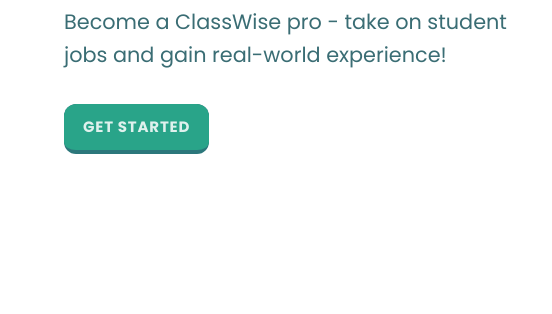
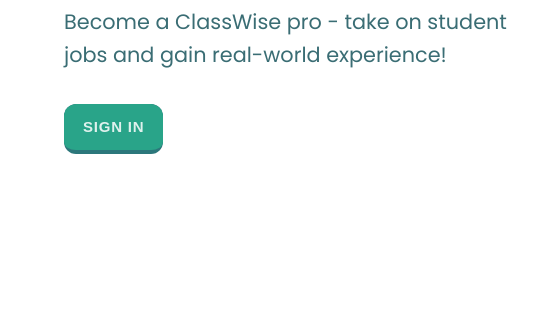
Before and after one commit to reginemones/landing_page, a plain HTML site: page landing page/index.html in a window 1280 px wide. Shown: the part 347-661 px from the top of the page, 96-648 px from the left. Drawn offline with nearby package versions, Linux system fonts and the light colour scheme.

Commit message:
link to sign in page

```diff
--- a/landing page/assets/css/styles.css
+++ b/landing page/assets/css/styles.css
@@ -91,10 +91,10 @@
   width: 10rem;
 }
 
-/*========== CLASS CSS ==========*/
+/*========== CLASS CSS ==========
 .section{
   padding: 4rem 0 2rem;
-}
+}*/
 
 .section-title, .section-subtitle{
   text-align: center;
--- a/landing page/index.html
+++ b/landing page/index.html
@@ -35,7 +35,7 @@
                     <div class="home__data">
                         <h1 class="home__title">Make a <br> Change</h1>
                         <p class="home__subtitle">Become a ClassWise pro - take on student jobs and gain real-world experience!</p>
-                        <a href="#" class="button">Get Started</a>
+                        <button class="button" onclick = "window.location.href='https://classwise-app.vercel.app/';">Sign in</button>
                     </div>
                     <img src="assets/img/landing logo.png" alt="" class="home__img">
                 </div>
@@ -103,30 +103,6 @@
             </section>
             <section class="faqs section bd-container" id="faqs">
                 <h2 class="section-title">FAQS</h2>
-                <!--<div class="faqs-con">
-                    <div class="accordion">
-                        <div class="accordion-item" id="question1">
-                            <a class="accordion-link" href="#question1">
-                                How to add student?
-                                <i class="bx bx-chevron-down"></i>
-                                <i class="bx bx-chevron-up"></i>
-                            </a>
-                            <div class="answer">
-                                <p>on the class page, click the section you want to add students. And in the right upper right button, click on “Add Student.” As you notice there are three options on how you can add students, create student account, join class code, and import students. You can use the following depending on your needs. You can also add student as many as you want.</p>
-                            </div>
-                        </div>
-                        <div class="accordion-item" id="question2">
-                            <a class="accordion-link" href="#question2">
-                                <p>How to add student?</p>
-                                <i class="bx bx-chevron-down"></i>
-                                <i class="bx bx-chevron-up"></i>
-                            </a>
-                            <div class="answer">
-                                <p>on the class page, click the section you want to add students. And in the right upper right button, click on “Add Student.” As you notice there are three options on how you can add students, create student account, join class code, and import students. You can use the following depending on your needs. You can also add student as many as you want.</p>
-                            </div>
-                        </div>
-                    </div>
-                </div>-->
 
                 <div class="questions-container">
                     <div class="question">
@@ -176,11 +152,6 @@
             <div class="footer__container bd-grid">
                 <div class="footer__content">
                     <a href="#" class="footer__logo">ClassWise</a>
-                    <!--<div>
-                        <a href="#" class="footer__social"><i class='bx bxl-facebook'></i></a>
-                        <a href="#" class="footer__social"><i class='bx bxl-instagram'></i></a>
-                        <a href="#" class="footer__social"><i class='bx bxl-twitter'></i></a>
-                    </div>-->
                 </div>
 
                 <div class="footer__content">
```
